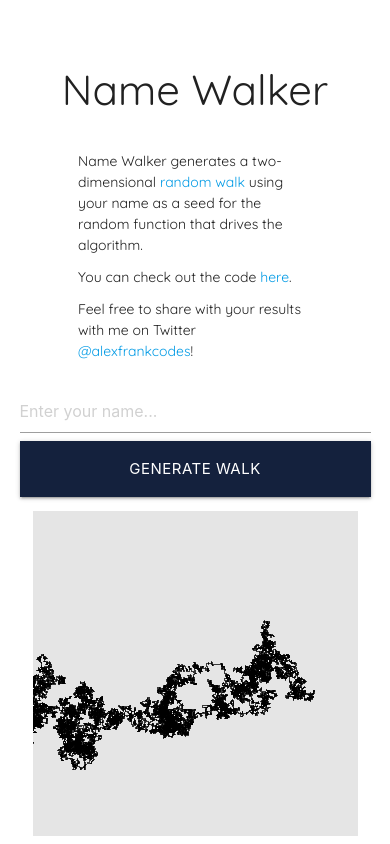
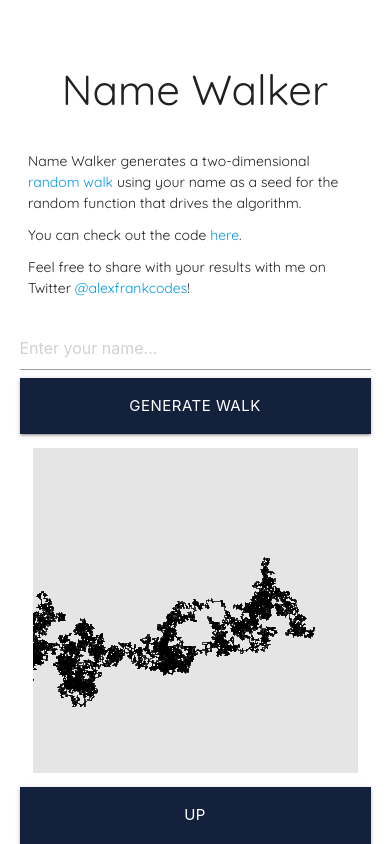
Before and after one commit to alexfrankcodes/name-walker, a React (Create React App) app: page / in a window 390 px wide. Shown: the top 844 px of the page. Built offline with nearby package versions, Linux system fonts and the light colour scheme.

Commit message:
Responsive styling for intro

```diff
--- a/src/App.css
+++ b/src/App.css
@@ -27,8 +27,8 @@ h1 {
 }
 
 .intro {
-  max-width: 60vw;
-  padding-bottom: 1rem;
+  max-width: 600px;
+  padding: 0 2rem 1rem 2rem;
 }
 
 .sketch div {
```
